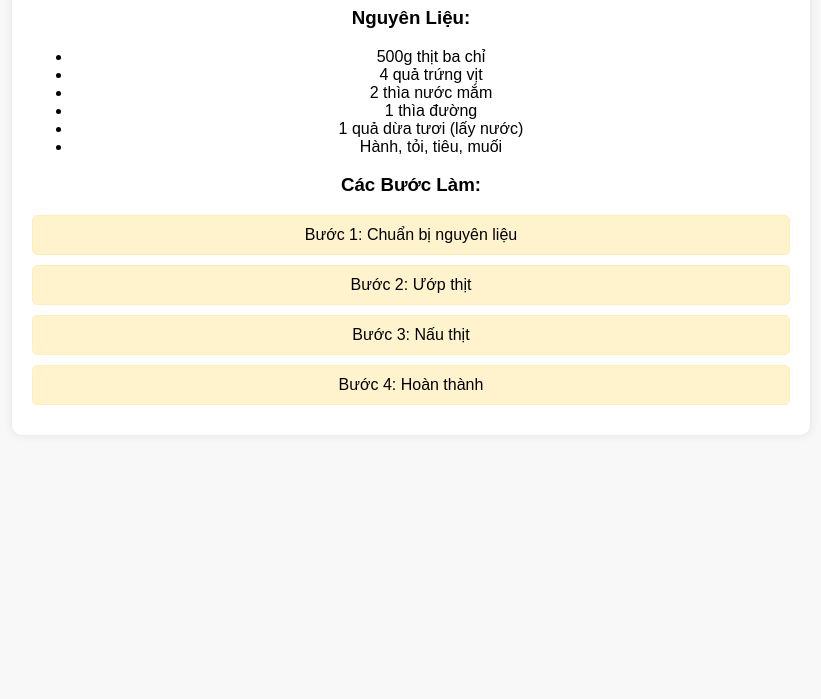
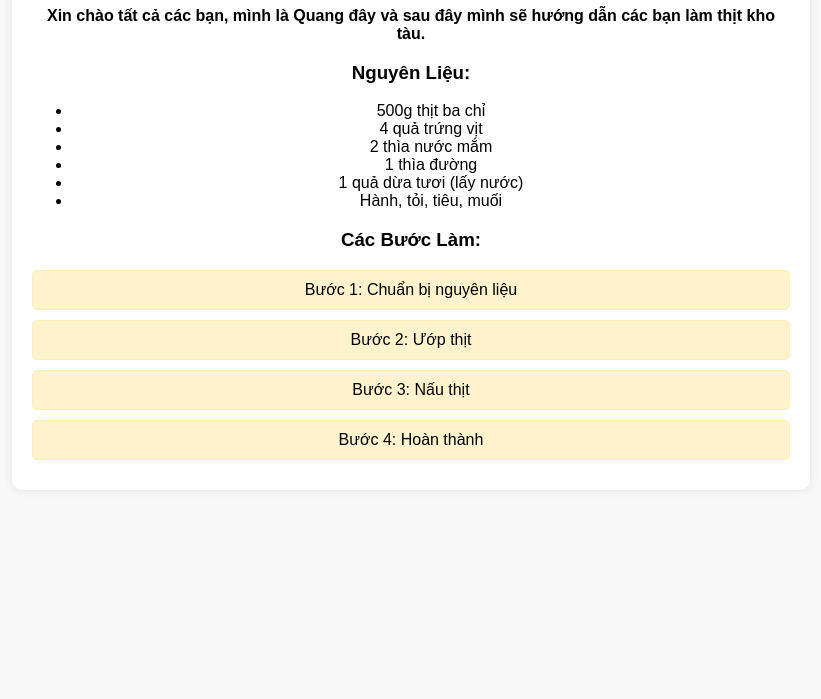
Before and after one commit to TMQ-Coder/thitkhotau, a plain HTML site: page index.html in a window 1280 px wide. Shown: the part 101-800 px from the top of the page, without its empty margins (229-1050 px from the left). Drawn offline with Linux system fonts and the light colour scheme.

Commit message:
Cập nhật nội dung hướng dẫn làm thịt kho tàu

```diff
--- a/index.html
+++ b/index.html
@@ -37,6 +37,7 @@
 <body>
     <div class="container">
         <h1>Hướng Dẫn Làm Thịt Kho Tàu</h1>
+        <p><strong>Xin chào tất cả các bạn, mình là Quang đây và sau đây mình sẽ hướng dẫn các bạn làm thịt kho tàu.</strong></p>
         <h3>Nguyên Liệu:</h3>
         <ul>
             <li>500g thịt ba chỉ</li>
```
